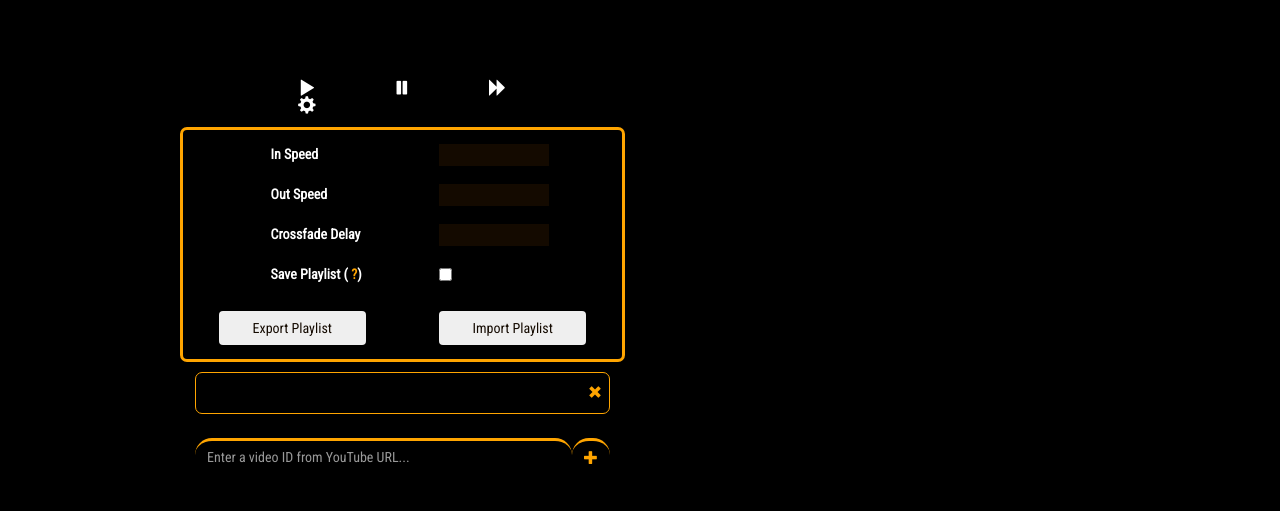
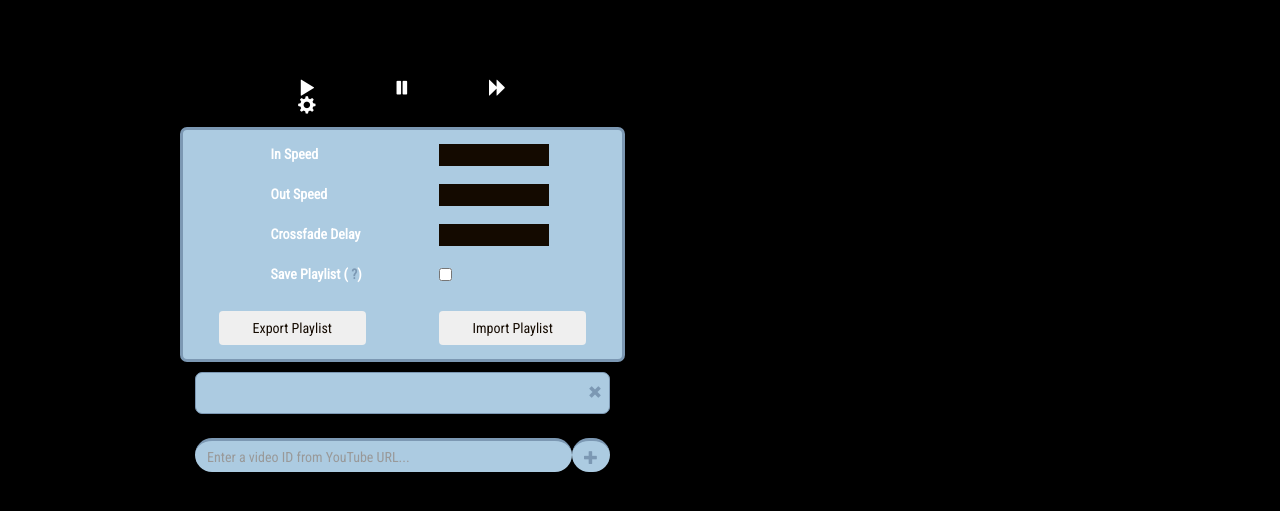
Before and after one commit to YTDJ/YTDJ.github.io, a website with bundled scripts: page index.html in a window 1280 px wide. Both pictures are taken after a click on the element 306 px from the left and 192 px from the top of the page. Shown: the part 87-598 px from the top of the page. Built offline with nearby package versions, Linux system fonts and the light colour scheme; no server answers.

Commit message:
Update style.css

```diff
--- a/css/style.css
+++ b/css/style.css
@@ -20,7 +20,7 @@ button{
   border: none;
 }
 button:hover{
-  background: orange;
+  background: #7C98B3;
 }
 
 #addSong{
@@ -43,7 +43,7 @@ button:hover{
     height: 5em;
 }
 .marquee h2 {
-    color: orange;
+    color: #7C98B3;
     display: inline-block;
     padding-left: 100%;
     animation: marquee 15s linear infinite;
@@ -58,14 +58,14 @@ button:hover{
 #settings {
   margin-top:1em;
   padding:1em;
-  background-color:black;
+  background-color:#ACCBE1;
   border-radius: .5em;
   border-style: solid;
-  border-color: orange;
+  border-color: #7C98B3;
 }
 
 #settings input{
-  color:orange;
+  color:#7C98B3;
   background-color: #140A00;
   outline: none;
   border: none;
@@ -76,7 +76,7 @@ button:hover{
 }
 
 .popover{
-  color:black;
+  color:#ACCBE1;
   width:25em;
 }
 
@@ -86,27 +86,27 @@ button:hover{
   margin-top: 1em;
 }
 .addSong #addSongInput{
-  background-color: black;
-  color:orange;
+  background-color: #ACCBE1;
+  color:#7C98B3;
 
   outline: none;
    border: none;
    -webkit-box-shadow: none;
    -moz-box-shadow: none;
    box-shadow: none;
-   border-color: orange;
+   border-color: #7C98B3;
    border-radius: 2em;
    border-top: solid;
 }
 .addSong #addSongSpan{
-  color: orange;
-  background-color: black;
+  color: #7C98B3;
+  background-color: #ACCBE1;
   border: none;
   border-radius: 2em;
   border-top:solid;
 }
 .addSong #addSongPlus{
-  color: orange;
+  color: #7C98B3;
 }
 
 
@@ -149,12 +149,12 @@ button:hover{
     padding:10px 0px;
     margin:10px 0px;
     width: 100%;
-    color:orange;
-    background-color: black;
+    color:#7C98B3;
+    background-color: #ACCBE1;
     border-width: 1px;
     border-radius: .5em;
     border-style: solid;
-    border-color: orange;
+    border-color: #7C98B3;
     cursor: move;
 }
 .item .glyphicon-remove{
@@ -162,7 +162,7 @@ button:hover{
       padding-right: .5em;
 }
 a {
-    color:orange;
+    color:#7C98B3;
 }
 
 .item *:focus {outline: none;}
```
